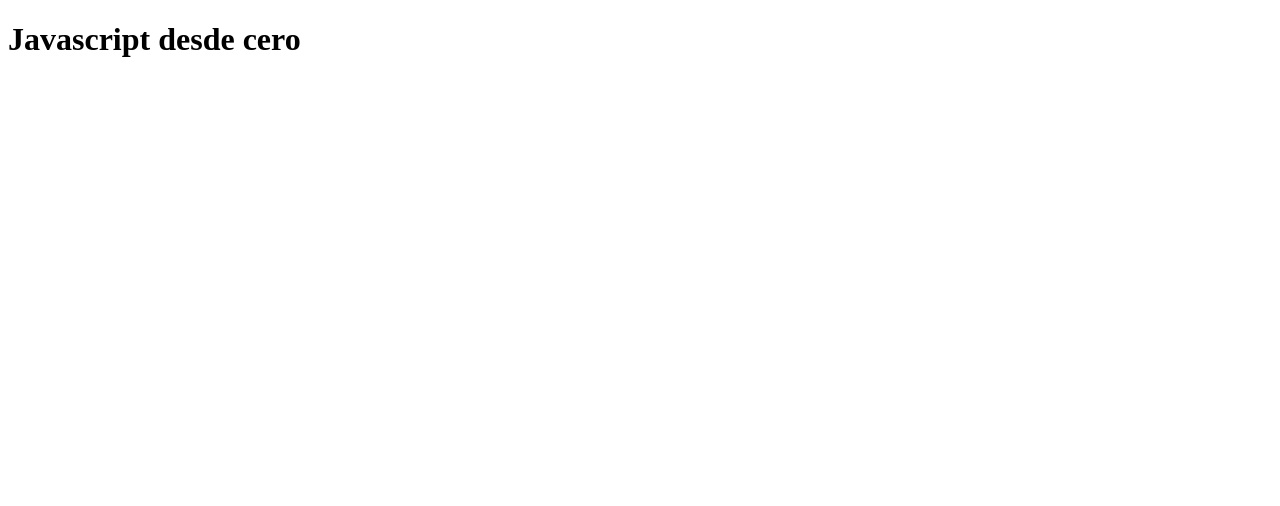
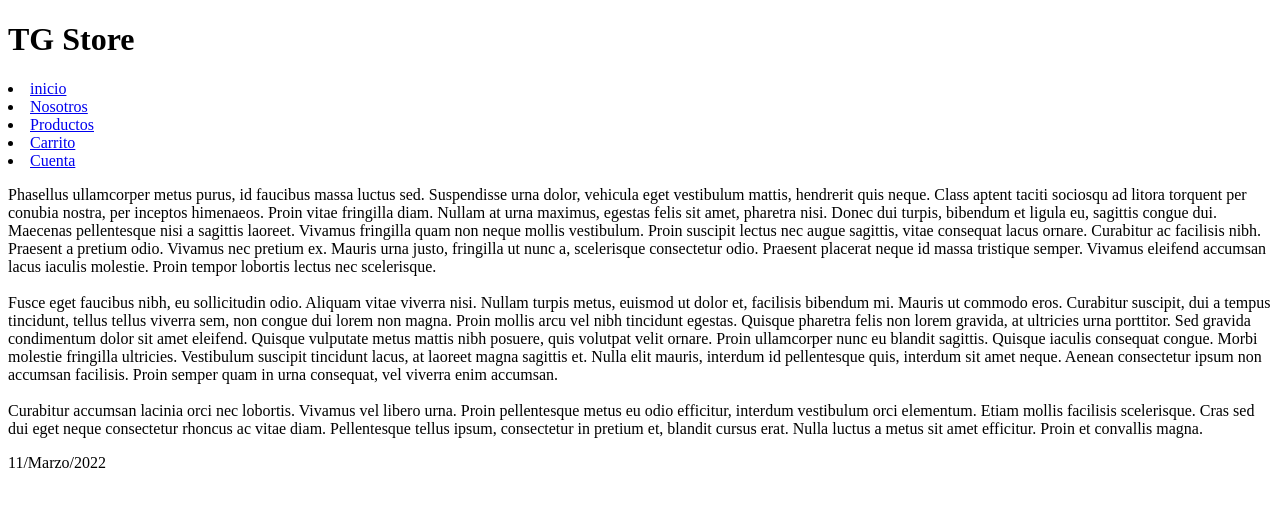
Before and after one commit to jsanjuan71/tecgurus-jsdc-mar2022, a plain HTML site: page index.html in a window 1280 px wide. Drawn offline with Linux system fonts and the light colour scheme.

Commit message:
Se creal el obtejo de configuracion

```diff
--- a/index.html
+++ b/index.html
@@ -1,28 +1,22 @@
-<!doctype html>
+<!DOCTYPE html>
 <html lang="en">
     <head>
-        <meta charset="utf-8">
-        <meta name="viewport" content="width=device-width, initial-scale=1">
+        <meta charset="UTF-8">
+        <meta http-equiv="X-UA-Compatible" content="IE=edge">
+        <meta name="viewport" content="width=device-width, initial-scale=1.0">
+        <title>TecGurus | Javascript desde cero</title>
+    </head>
+    <body>
+        <header>
+            <h1 id="title">TG Store</h1>
+            <nav id="menu"></nav>
+        </header>
 
-        <title>TecGurus | Javascript desde cero</title>
-        <meta name="description" content="A simple HTML5 Template for new projects.">
-        <meta name="author" content="SitePoint">
+        <p id="presentation"></p>
 
-        <meta property="og:title" content="A Basic HTML5 Template">
-        <meta property="og:type" content="website">
-        <meta property="og:description" content="A simple HTML5 Template for new projects.">
-        <meta property="og:image" content="image.png">
-
-        <link rel="icon" href="/favicon.ico">
-        <link rel="icon" href="/favicon.svg" type="image/svg+xml">
-        <link rel="apple-touch-icon" href="/apple-touch-icon.png">
-
-        <link rel="stylesheet" href="css/styles.css?v=1.0">
-
-    </head>
-
-    <body>
-        <h1>Javascript desde cero</h1>
+        <footer id="footer">
+            <p id="date"></p>
+        </footer>
         <script src="./index.js"></script>
     </body>
 </html>
--- a/index.js
+++ b/index.js
@@ -1 +1,48 @@
-console.log("Hello world");
+const monthNames = ["Enero", "Febro", "Marzo", "Abril", "Mayo", "Junio", "Julio", "Agosto", "Septiembre", "Octubre", "Noviembre", "Diciembre"];
+
+let config = {
+    name: "TG Store",
+    date: new Date(),
+    //menu: ["Inicio", "Nosotros", "Productos", "Carrito", "Cuenta"],
+    menu: [
+        { name: "inicio", href: "#"},
+        { name: "Nosotros", href: "#"},
+        { name: "Productos", href: "#"},
+        { name: "Carrito", href: "#"},
+        { name: "Cuenta", href: "#"},
+    ],
+    presentation: `Phasellus ullamcorper metus purus, id faucibus massa luctus sed. Suspendisse urna dolor, vehicula eget vestibulum mattis, hendrerit quis neque. Class aptent taciti sociosqu ad litora torquent per conubia nostra, per inceptos himenaeos. Proin vitae fringilla diam. Nullam at urna maximus, egestas felis sit amet, pharetra nisi. Donec dui turpis, bibendum et ligula eu, sagittis congue dui. Maecenas pellentesque nisi a sagittis laoreet. Vivamus fringilla quam non neque mollis vestibulum. Proin suscipit lectus nec augue sagittis, vitae consequat lacus ornare. Curabitur ac facilisis nibh. Praesent a pretium odio. Vivamus nec pretium ex. Mauris urna justo, fringilla ut nunc a, scelerisque consectetur odio. Praesent placerat neque id massa tristique semper. Vivamus eleifend accumsan lacus iaculis molestie. Proin tempor lobortis lectus nec scelerisque.
+
+    Fusce eget faucibus nibh, eu sollicitudin odio. Aliquam vitae viverra nisi. Nullam turpis metus, euismod ut dolor et, facilisis bibendum mi. Mauris ut commodo eros. Curabitur suscipit, dui a tempus tincidunt, tellus tellus viverra sem, non congue dui lorem non magna. Proin mollis arcu vel nibh tincidunt egestas. Quisque pharetra felis non lorem gravida, at ultricies urna porttitor. Sed gravida condimentum dolor sit amet eleifend. Quisque vulputate metus mattis nibh posuere, quis volutpat velit ornare. Proin ullamcorper nunc eu blandit sagittis. Quisque iaculis consequat congue. Morbi molestie fringilla ultricies. Vestibulum suscipit tincidunt lacus, at laoreet magna sagittis et. Nulla elit mauris, interdum id pellentesque quis, interdum sit amet neque. Aenean consectetur ipsum non accumsan facilisis. Proin semper quam in urna consequat, vel viverra enim accumsan.
+
+    Curabitur accumsan lacinia orci nec lobortis. Vivamus vel libero urna. Proin pellentesque metus eu odio efficitur, interdum vestibulum orci elementum. Etiam mollis facilisis scelerisque. Cras sed dui eget neque consectetur rhoncus ac vitae diam. Pellentesque tellus ipsum, consectetur in pretium et, blandit cursus erat. Nulla luctus a metus sit amet efficitur. Proin et convallis magna.`,
+
+};
+
+document.getElementById('title').innerHTML = config.name;
+document.getElementById('presentation').innerText = config.presentation;
+document.getElementById('date').innerHTML = `${config.date.getDate()}/${monthNames[config.date.getMonth()]}/${config.date.getFullYear()}`;
+document.getElementById('menu').innerHTML = getMenu(config.menu)
+
+
+//document.getElementById('menu').innerHTML = `<li>${config.menu.join('</li><li>')}</li>`;
+
+// config.menu.forEach(element => {
+//     document.getElementById('menu').append(stringToHTML(`<li>${element}</li>`));
+// });
+
+
+
+function stringToHTML(str) {
+	var parser = new DOMParser();
+	var doc = parser.parseFromString(str, 'text/html');
+	return doc.body;
+};
+
+function getMenu(menu) {
+    let stringMenu = '';
+    menu.forEach(element => {
+        stringMenu += `<li><a href="${element.href}">${element.name}</a></li>`;
+    });
+    return stringMenu;
+}
```
Also changed, not shown: presentation.txt (added).
